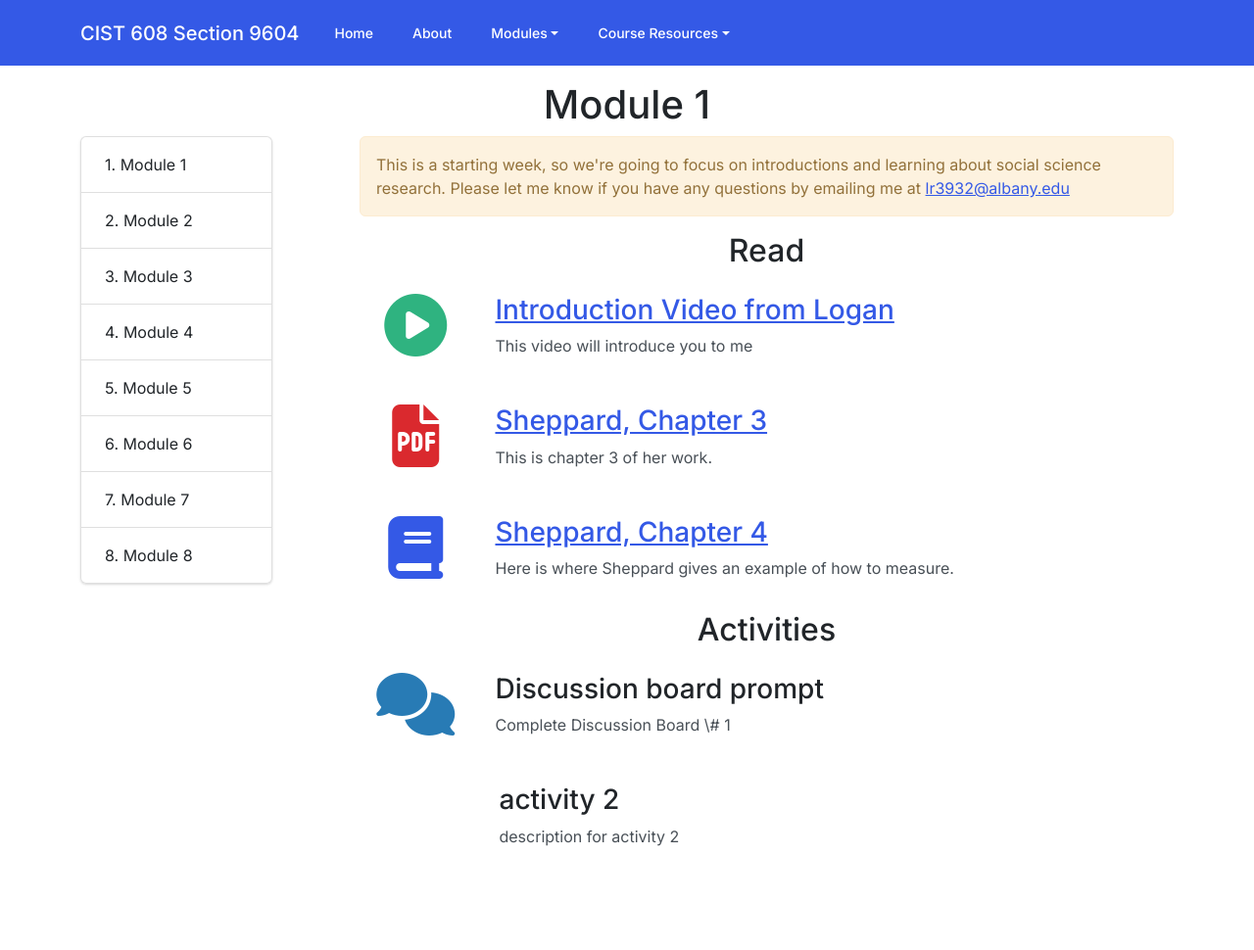
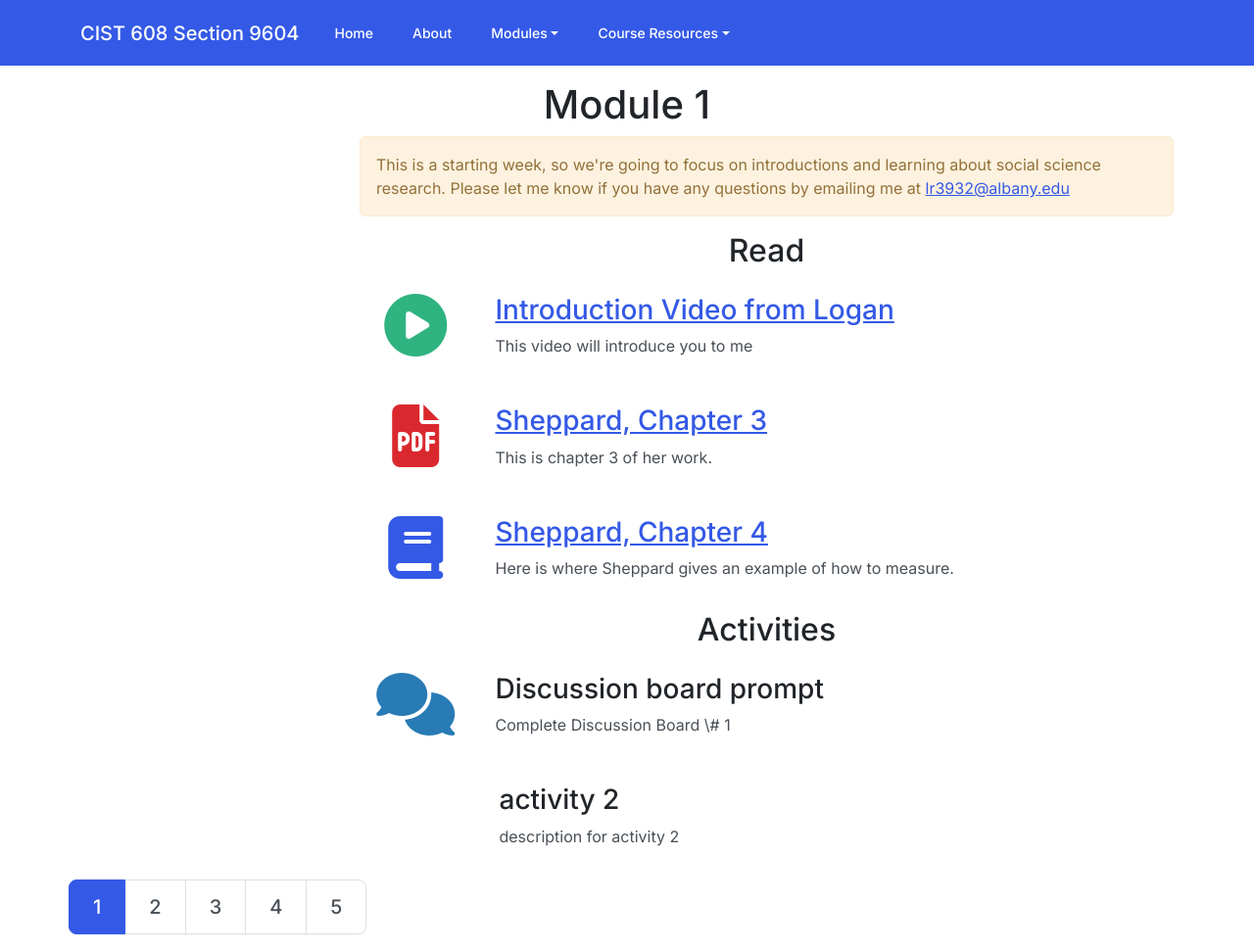
Before and after one commit to loganrath/libwtf, a Jekyll site: the page built from cist608/module-01.md, in a window 1280 px wide. Shown: the whole page at 98% size. Built offline with Jekyll 4.4.1, drawn with Linux system fonts in a browser that asks for light colours; nearby versions of some CDN libraries; before the commit the page ends 900 px from its top, so only the background shows below that.

Commit message:
navigation

```diff
--- a/_layouts/yamlmodule.html
+++ b/_layouts/yamlmodule.html
@@ -49,14 +49,9 @@
   <div class="row">
   <div class="col-12 col-sm-4 col-md-3">
   <ol class="list-group list-group-numbered w-75">
-    <li class="list-group-item">Module 1</li>
-    <li class="list-group-item">Module 2</li>
-    <li class="list-group-item">Module 3</li>
-    <li class="list-group-item">Module 4</li>
-    <li class="list-group-item">Module 5</li>
-    <li class="list-group-item">Module 6</li>
-    <li class="list-group-item">Module 7</li>
-    <li class="list-group-item">Module 8</li>
+{% for nav in site.data.navigation %}
+  <li{% if navigation.url == page.url %} class="active"{% endif %}><a href="{{ navigation.url }}">{{ navigation.text }}</a></li>
+{% endfor %}
   </ol>
   </div>
   <div class="col-12 col-sm-8 col-md-9">
@@ -91,8 +86,27 @@
     </div>
     </div>
     {% endfor %}
+
+<div class="row">
+  <ul class="pagination pagination-lg">
+  <li class="page-item active">
+    <a class="page-link" href="#">1</a>
+  </li>
+  <li class="page-item">
+    <a class="page-link" href="#">2</a>
+  </li>
+  <li class="page-item">
+    <a class="page-link" href="#">3</a>
+  </li>
+  <li class="page-item">
+    <a class="page-link" href="#">4</a>
+  </li>
+  <li class="page-item">
+    <a class="page-link" href="#">5</a>
+  </li>
+</ul>
+</div>
   </div>
-</div>
 </div>
 </div>
 </body>
```
Also changed, not shown: _data/navigation.yml (added, +32 -0 lines).
